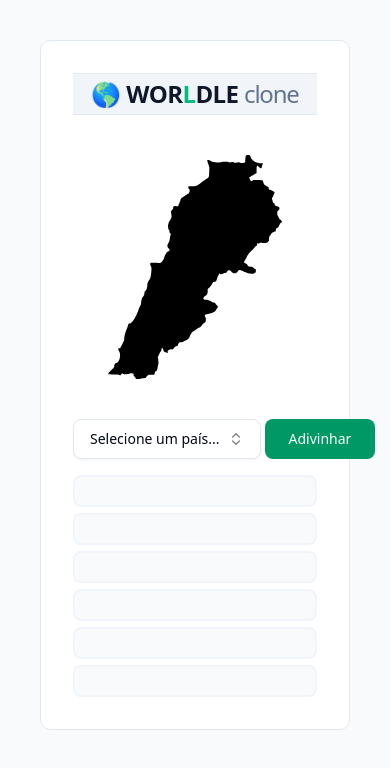
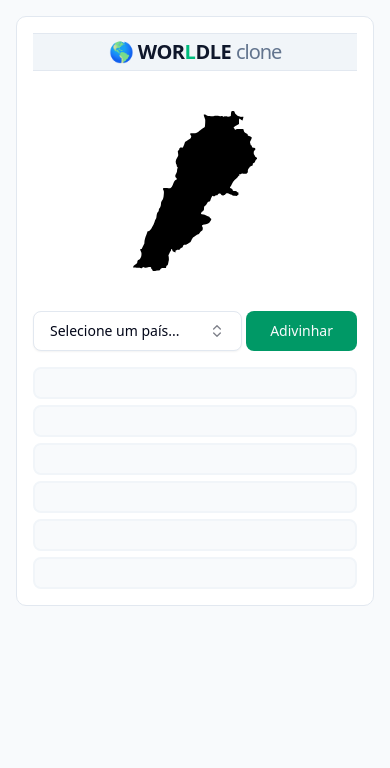
Before and after one commit to eric-figueira/worldle-clone, a React (Vite) app: page / in a window 390 px wide. Shown: the top 768 px of the page. Built offline with nearby package versions, Linux system fonts and the light colour scheme.

Commit message:
fix: make ui responsive

```diff
--- a/src/app.tsx
+++ b/src/app.tsx
@@ -12,10 +12,10 @@ export function App() {
   function handleRestart() { reset() }
 
   return (
-    <div className="w-full min-h-screen bg-slate-50 p-10">
-      <div className="flex flex-col justify-center items-center gap-10 mx-auto max-w-xl bg-white p-8 border border-slate-200 rounded-lg">
+    <div className="w-full min-h-screen bg-slate-50 p-4 md:p-10">
+      <div className="flex flex-col justify-center items-center gap-10 mx-auto max-w-xl bg-white p-4 md:p-8 border border-slate-200 rounded-lg">
         <div className="py-1 bg-slate-100 border-t border-b border-slate-200 w-full">
-          <h1 className="text-2xl font-bold tracking-tight text-slate-900 w-full text-center">🌎 WOR<span className="text-emerald-500 font-bold">L</span>DLE <span className="text-md tracking-tighter font-normal text-slate-500 code">clone</span></h1>
+          <h1 className="text-xl md:text-2xl font-bold tracking-tight text-slate-900 w-full text-center">🌎 WOR<span className="text-emerald-500 font-bold">L</span>DLE <span className="text-md tracking-tighter font-normal text-slate-500 code">clone</span></h1>
         </div>
 
         <div className="space-y-10 w-full">
--- a/src/components/country-image.tsx
+++ b/src/components/country-image.tsx
@@ -28,7 +28,7 @@ export function CountryImage() {
     <img
       src={`/countries/${code}/vector.svg`}
       alt={goal.name}
-      className="max-w-56 mx-auto"
+      className="max-w-40 md:max-w-56 mx-auto"
       draggable={false}
       onError={(e) => {
         e.currentTarget.style.display = "none"
--- a/src/components/country-input.tsx
+++ b/src/components/country-input.tsx
@@ -45,17 +45,19 @@ export function CountryInput({ className }: React.ComponentProps<'div'>) {
             variant="outline"
             role="combobox"
             aria-expanded={open}
-            className="flex-1 justify-between"
+            className="flex-1 justify-between overflow-hidden"
             size={"lg"}
             disabled={isGameOver}
           >
-            {value
-              ? countries.find((country) => country.code === value)?.name
-              : "Selecione um país..."}
+            <span className="min-w-0 flex-1 truncate text-left">
+              {value
+                ? countries.find((country) => country.code === value)?.name
+                : "Selecione um país..."}
+            </span>
             <ChevronsUpDown className="opacity-50" />
           </Button>
         </PopoverTrigger>
-        <PopoverContent className="w-xs p-0" align="start">
+        <PopoverContent className="w-60 md:w-xs p-0" align="start">
           <Command>
             <CommandInput placeholder="Procure um país..." className="h-9" />
             <CommandList>
--- a/src/components/guess.tsx
+++ b/src/components/guess.tsx
@@ -19,10 +19,10 @@ export function Guess({ guess }: GuessProps) {
   return (
     <li>
       <div className="grid grid-cols-10 gap-1 items-center">
-        <div className="col-span-5 py-1 bg-slate-100 border-2 border-slate-200 rounded-md text-center text-sm">
+        <div className="col-span-4 md:col-span-5 py-1 px-1 bg-slate-100 border-2 border-slate-200 rounded-md text-center text-sm overflow-hidden text-ellipsis whitespace-nowrap">
           {guess.country.name}
         </div>
-        <div className="col-span-2 py-1 bg-slate-100 border-2 border-slate-200 rounded-md text-center text-sm">
+        <div className="col-span-3 md:col-span-2 py-1 px-1 bg-slate-100 border-2 border-slate-200 rounded-md text-center text-sm overflow-hidden text-ellipsis whitespace-nowrap">
           {guess.distance.toLocaleString()} km
         </div>
         <div className="col-span-2 py-1 bg-slate-100 border-2 border-slate-200 rounded-md text-center text-sm">
```
